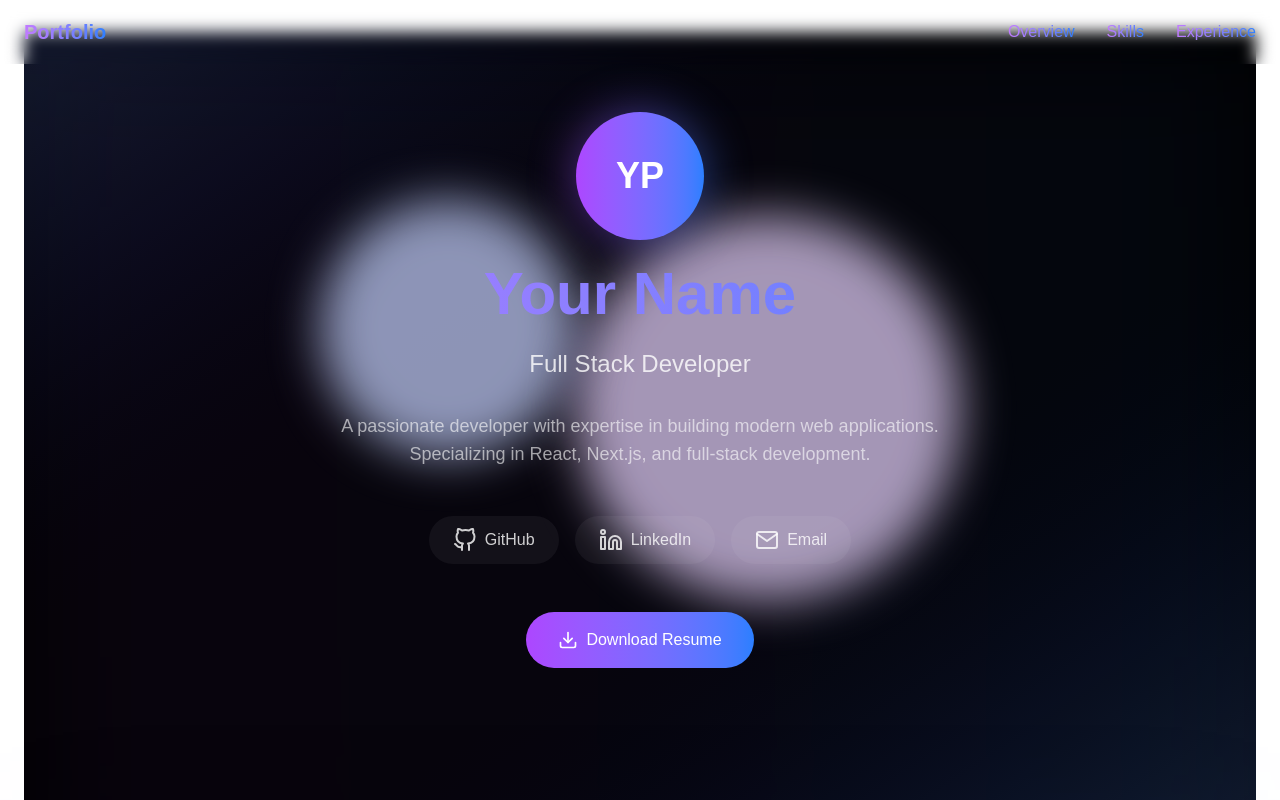
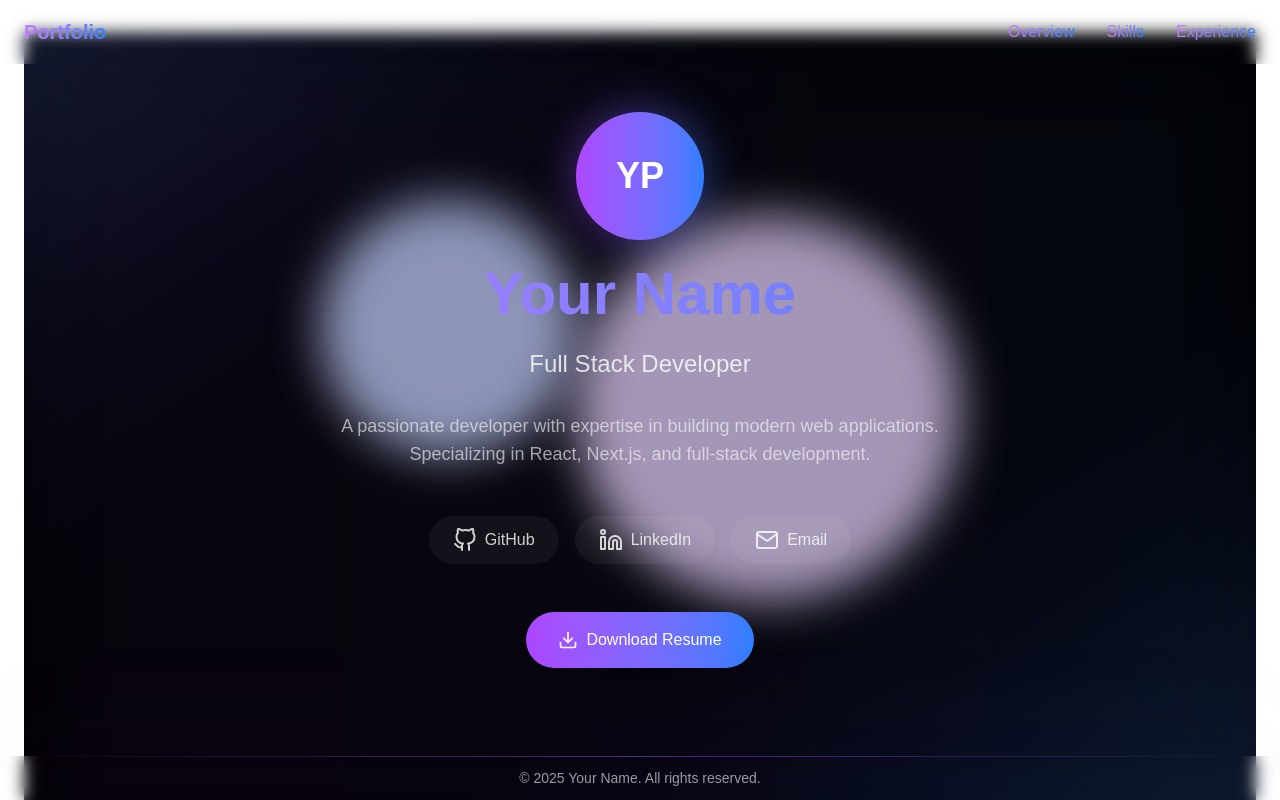
Before and after one commit to lk-naath/portfolio, a Next.js app: page / in a window 1280 px wide. Shown: the top 800 px of the page. Built offline with nearby package versions, Linux system fonts and the light colour scheme.

Commit message:
now footer also looking good

```diff
--- a/src/components/layout/Footer.tsx
+++ b/src/components/layout/Footer.tsx
@@ -1,33 +1,31 @@
 import React from 'react';
+import { motion } from 'framer-motion';
 
 const Footer = () => {
+  const currentYear = new Date().getFullYear();
+
   return (
-    <footer className="bg-primary-light py-8">
-      <div className="container mx-auto px-4">
-        <div className="flex flex-col items-center justify-center space-y-4">
-          <p className="text-accent-light">
-            © {new Date().getFullYear()} Your Name. All rights reserved.
-          </p>
-          <div className="flex space-x-4">
-            <a
-              href="https://github.com"
-              target="_blank"
-              rel="noopener noreferrer"
-              className="text-accent hover:text-white transition-colors duration-300"
-            >
-              GitHub
-            </a>
-            <a
-              href="https://linkedin.com"
-              target="_blank"
-              rel="noopener noreferrer"
-              className="text-accent hover:text-white transition-colors duration-300"
-            >
-              LinkedIn
-            </a>
-          </div>
+    <footer className="fixed bottom-0 w-full bg-primary-light/80 backdrop-blur-sm z-50">
+      {/* Gradient overlay */}
+      <div className="absolute inset-0 bg-gradient-to-r from-purple-500/5 to-blue-500/5 blur-3xl" />
+
+      {/* Content */}
+      <div className="container mx-auto px-6 relative z-10">
+        <div className="flex justify-center py-3">
+          <motion.p
+            initial={{ opacity: 0, y: 20 }}
+            whileInView={{ opacity: 1, y: 0 }}
+            transition={{ duration: 0.5 }}
+            viewport={{ once: true }}
+            className="text-white/60 text-sm"
+          >
+            © {currentYear} Your Name. All rights reserved.
+          </motion.p>
         </div>
       </div>
+
+      {/* Decorative elements */}
+      <div className="absolute top-0 left-0 w-full h-px bg-gradient-to-r from-transparent via-purple-500/50 to-transparent" />
     </footer>
   );
 };
```
